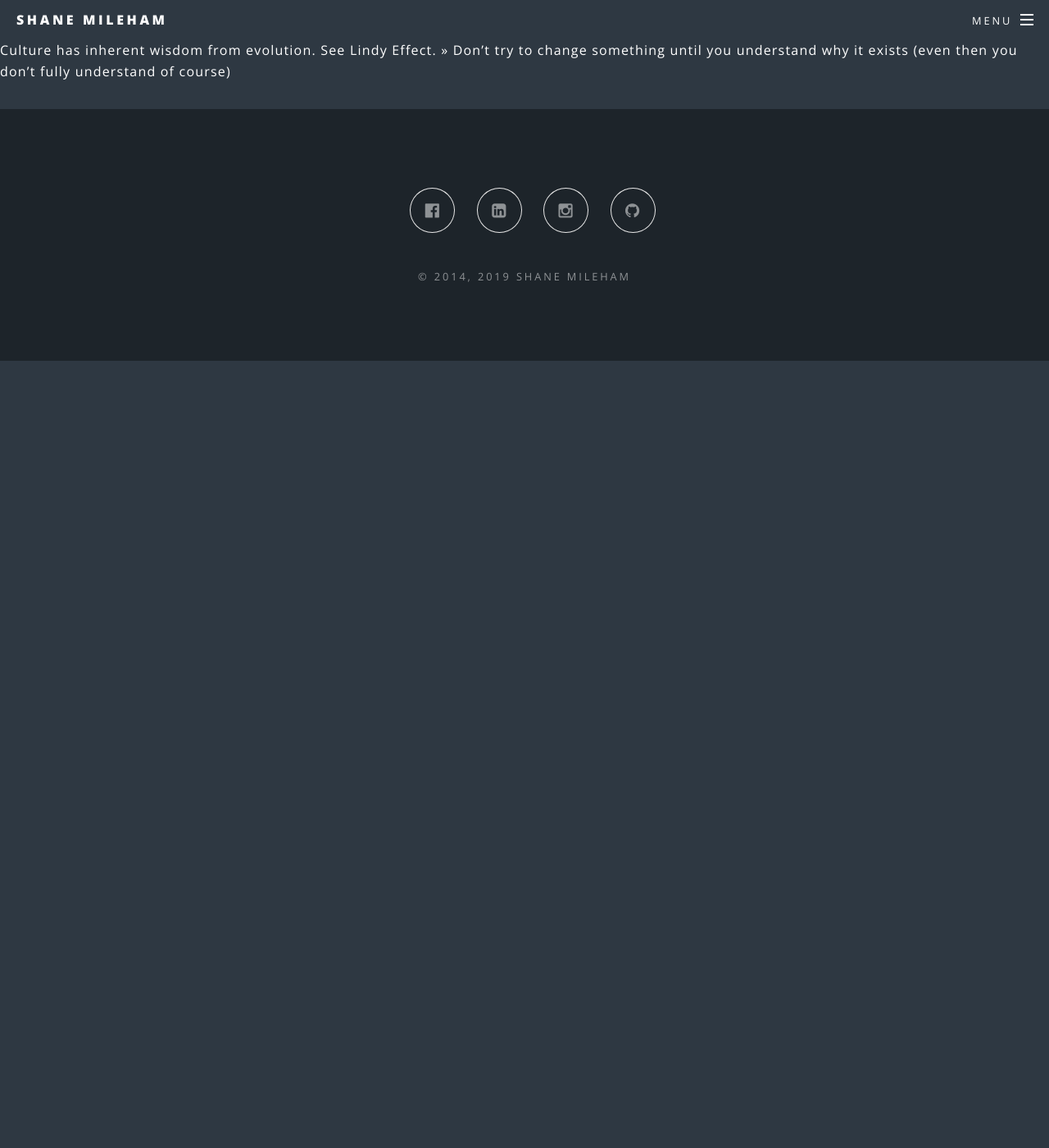
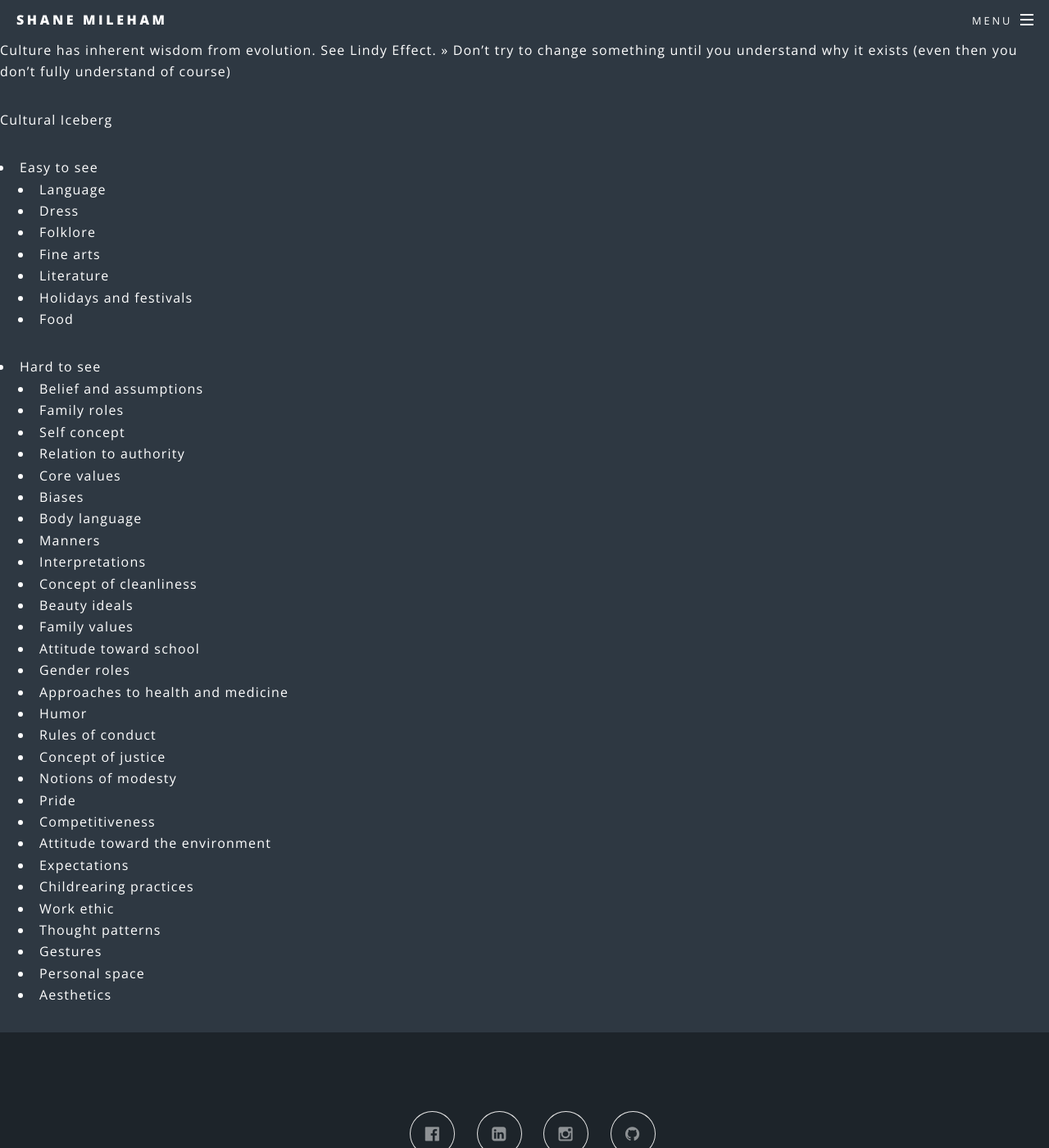
Before and after one commit to shanemileham/shanemileham.github.io, a Jekyll site: the page built from _kb/social/culture.md, in a window 1280 px wide and 1400 px high. Shown: the whole window at 82% size. Built offline with Jekyll 4.4.1, drawn with Linux system fonts in a browser that asks for light colours; comment, search, counter and statistics services are not loaded.

Commit message:
Culture += cultural iceberg

```diff
--- a/_kb/social/culture.md
+++ b/_kb/social/culture.md
@@ -3,3 +3,43 @@ title: Culture
 ---
 
 Culture has inherent wisdom from evolution. See Lindy Effect. >> Don't try to change something until you understand why it exists (even then you don't fully understand of course)
+
+Cultural Iceberg
+- Easy to see
+  - Language
+  - Dress
+  - Folklore
+  - Fine arts
+  - Literature
+  - Holidays and festivals
+  - Food
+- Hard to see
+  - Belief and assumptions
+  - Family roles
+  - Self concept
+  - Relation to authority
+  - Core values
+  - Biases
+  - Body language
+  - Manners
+  - Interpretations
+  - Concept of cleanliness
+  - Beauty ideals
+  - Family values
+  - Attitude toward school
+  - Gender roles
+  - Approaches to health and medicine
+  - Humor
+  - Rules of conduct
+  - Concept of justice
+  - Notions of modesty
+  - Pride
+  - Competitiveness
+  - Attitude toward the environment
+  - Expectations
+  - Childrearing practices
+  - Work ethic
+  - Thought patterns
+  - Gestures
+  - Personal space
+  - Aesthetics
```
